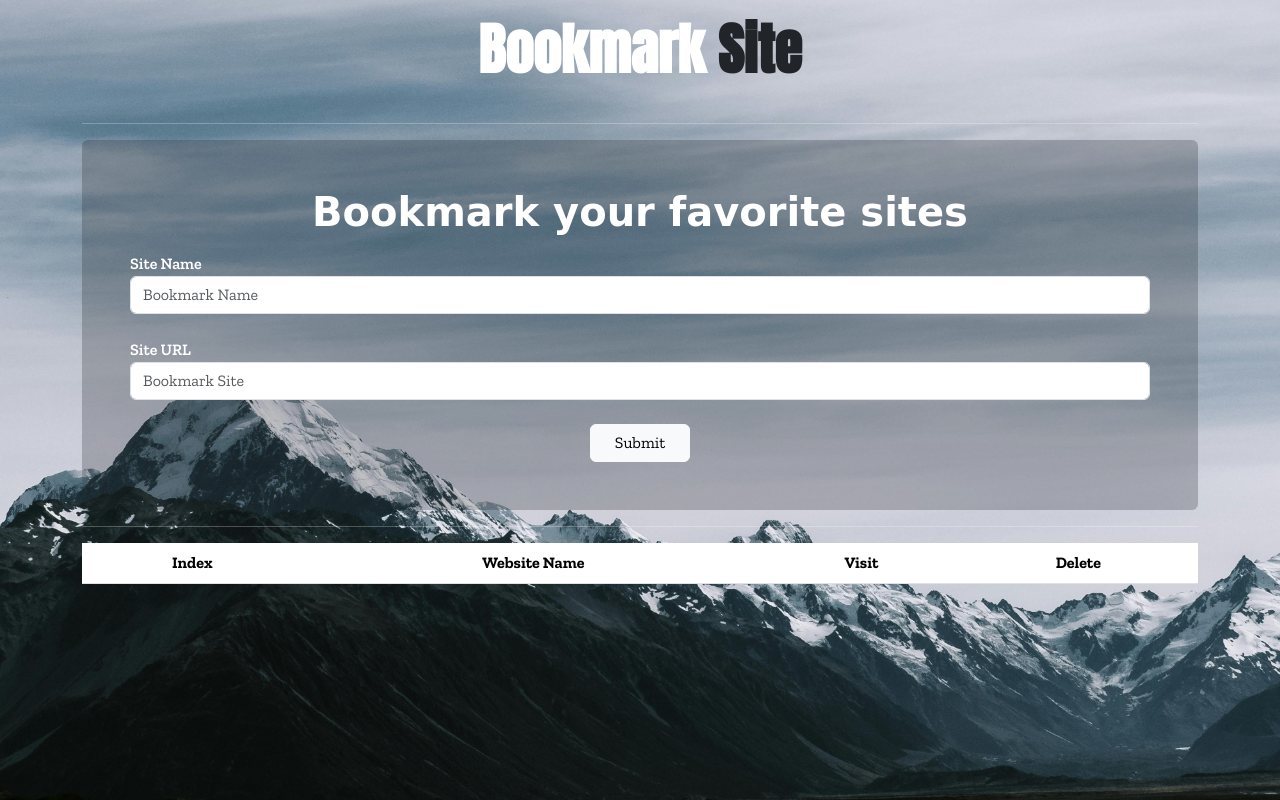
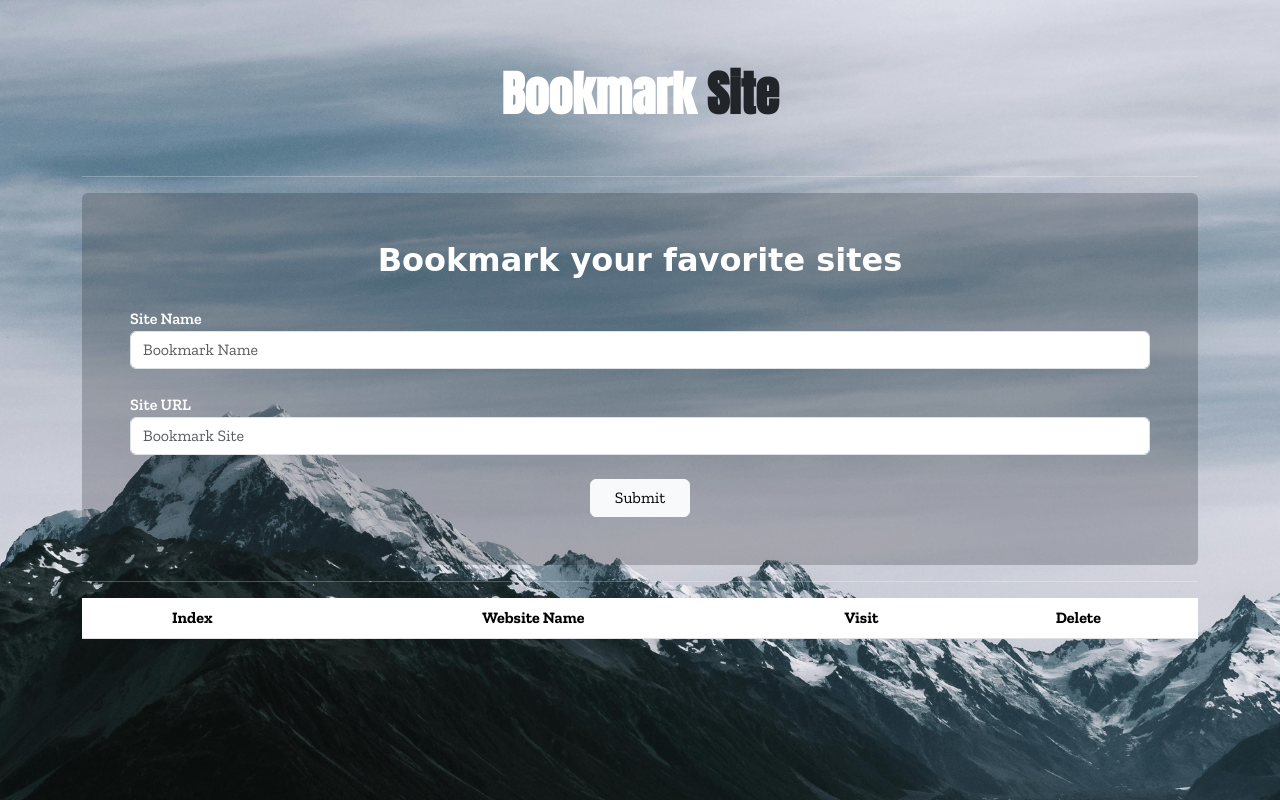
Before and after one commit to AbdelrahmanEsmat19/BookMark, a plain HTML site: page index.html in a window 1280 px wide. Drawn offline with nearby package versions, Linux system fonts and the light colour scheme; a web font is replaced by a local one.

Commit message:
Update main.css

```diff
--- a/css/main.css
+++ b/css/main.css
@@ -1,39 +1,46 @@
-@import url('https://fonts.googleapis.com/css2?family=Anton&family=Caveat:wght@400..700&family=Italianno&family=Montserrat:ital,wght@0,100..900;1,100..900&family=Oswald:wght@200..700&family=Poppins:ital,wght@0,100;0,200;0,300;0,400;0,500;0,600;0,700;0,800;0,900;1,100;1,200;1,300;1,400;1,500;1,600;1,700;1,800;1,900&family=Roboto:ital,wght@0,100;0,300;0,400;0,500;0,700;0,900;1,100;1,300;1,400;1,500;1,700;1,900&display=swap');
-@import url('https://fonts.googleapis.com/css2?family=Anton&family=Caveat:wght@400..700&family=Edu+TAS+Beginner:wght@400..700&family=Italianno&family=Montserrat:ital,wght@0,100..900;1,100..900&family=Oswald:wght@200..700&family=Poppins:ital,wght@0,100;0,200;0,300;0,400;0,500;0,600;0,700;0,800;0,900;1,100;1,200;1,300;1,400;1,500;1,600;1,700;1,800;1,900&family=Roboto:ital,wght@0,100;0,300;0,400;0,500;0,700;0,900;1,100;1,300;1,400;1,500;1,700;1,900&display=swap');
-@import url('https://fonts.googleapis.com/css2?family=Anton&family=Caveat:wght@400..700&family=Edu+TAS+Beginner&family=Italianno&family=Montserrat:ital,wght@0,100..900;1,100..900&family=Oswald:wght@200..700&family=Poppins:ital,wght@0,100;0,200;0,300;0,400;0,500;0,600;0,700;0,800;0,900;1,100;1,200;1,300;1,400;1,500;1,600;1,700;1,800;1,900&family=Roboto:ital,wght@0,100;0,300;0,400;0,500;0,700;0,900;1,100;1,300;1,400;1,500;1,700;1,900&family=Zilla+Slab:ital,wght@0,300;0,400;0,500;0,600;0,700;1,300;1,400;1,500;1,600;1,700&display=swap');
-body{
+@import url("https://fonts.googleapis.com/css2?family=Anton&family=Caveat:wght@400..700&family=Italianno&family=Montserrat:ital,wght@0,100..900;1,100..900&family=Oswald:wght@200..700&family=Poppins:ital,wght@0,100;0,200;0,300;0,400;0,500;0,600;0,700;0,800;0,900;1,100;1,200;1,300;1,400;1,500;1,600;1,700;1,800;1,900&family=Roboto:ital,wght@0,100;0,300;0,400;0,500;0,700;0,900;1,100;1,300;1,400;1,500;1,700;1,900&display=swap");
+@import url("https://fonts.googleapis.com/css2?family=Anton&family=Caveat:wght@400..700&family=Edu+TAS+Beginner:wght@400..700&family=Italianno&family=Montserrat:ital,wght@0,100..900;1,100..900&family=Oswald:wght@200..700&family=Poppins:ital,wght@0,100;0,200;0,300;0,400;0,500;0,600;0,700;0,800;0,900;1,100;1,200;1,300;1,400;1,500;1,600;1,700;1,800;1,900&family=Roboto:ital,wght@0,100;0,300;0,400;0,500;0,700;0,900;1,100;1,300;1,400;1,500;1,700;1,900&display=swap");
+@import url("https://fonts.googleapis.com/css2?family=Anton&family=Caveat:wght@400..700&family=Edu+TAS+Beginner&family=Italianno&family=Montserrat:ital,wght@0,100..900;1,100..900&family=Oswald:wght@200..700&family=Poppins:ital,wght@0,100;0,200;0,300;0,400;0,500;0,600;0,700;0,800;0,900;1,100;1,200;1,300;1,400;1,500;1,600;1,700;1,800;1,900&family=Roboto:ital,wght@0,100;0,300;0,400;0,500;0,700;0,900;1,100;1,300;1,400;1,500;1,700;1,900&family=Zilla+Slab:ital,wght@0,300;0,400;0,500;0,600;0,700;1,300;1,400;1,500;1,600;1,700&display=swap");
+body {
   font-family: "Zilla Slab", serif;
   font-weight: 600;
+  font-size: 16px;
+}
 
-}
 #bookmark {
   color: white;
   background-image: url(../imags/bg.jpg);
   min-height: 100vh;
-  background-position: 100% 100%;
+  background-position: center;
   background-size: cover;
   background-attachment: fixed;
+  padding: 50px 0;
+}
 
-}
 #bookmark h1 {
   font-family: "Anton", sans-serif;
   font-weight: 700;
-  font-size: 3.5rem;
+  font-size: 3rem;
+  margin-bottom: 20px;
+}
 
-}
 #bookmark h2 {
   font-family: "Edu TAS Beginner", cursive;
   font-weight: 800;
-  font-size: 2.5rem;
-
-}
-#bookmark h3 {
-  font-size: 1.25rem;
-}
-#bookmark h1 span {
-  color: #585858;
+  font-size: 2rem;
+  margin-bottom: 20px;
 }
 
-.modal-dialog {
-  margin-top: 11%;
+.table-container {
+  overflow-x: auto;
 }
+
+.table {
+  width: 100%;
+  margin-bottom: 0;
+}
+
+th {
+  padding: 1rem;
+  text-align: center;
+}
```
